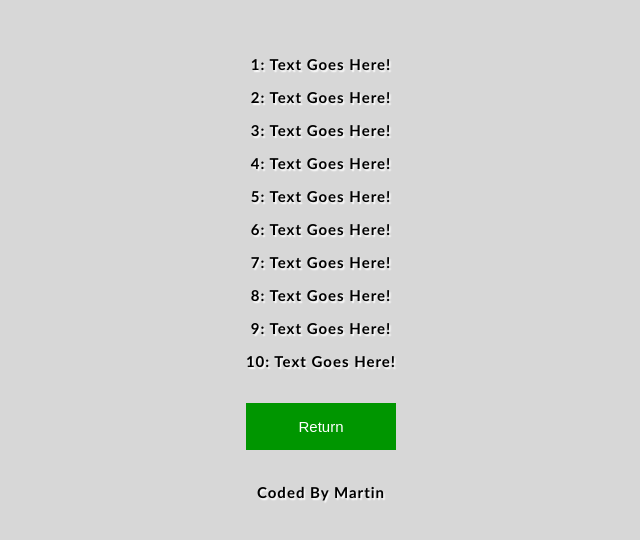
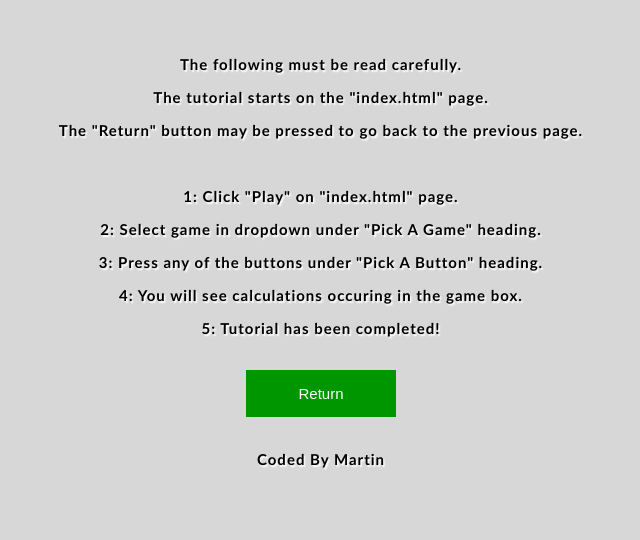
Before and after one commit to Martin-Zurek/PersonalBinaryPuzzleGame, a plain HTML site: page tutorial.html in a window 1280 px wide. Shown: the part 166-706 px from the top of the page, without its empty margins (319-959 px from the left). Drawn offline with Linux system fonts and the light colour scheme.

Commit message:
Add Tutorial
Added the tutorial and did extra formatting, for some reason the "game.html" page isn't working properly so will focus on fixing this.

```diff
--- a/tutorial.html
+++ b/tutorial.html
@@ -56,16 +56,15 @@
     <h1>Binary Puzzle Game</h1>
     <h2>Tutorial Page</h2>
     <br />
-    <h3>1: Text Goes Here!</h3>
-    <h3>2: Text Goes Here!</h3>
-    <h3>3: Text Goes Here!</h3>
-    <h3>4: Text Goes Here!</h3>
-    <h3>5: Text Goes Here!</h3>
-    <h3>6: Text Goes Here!</h3>
-    <h3>7: Text Goes Here!</h3>
-    <h3>8: Text Goes Here!</h3>
-    <h3>9: Text Goes Here!</h3>
-    <h3>10: Text Goes Here!</h3>
+    <h3>The following must be read carefully.</h3>
+    <h3>The tutorial starts on the "index.html" page.</h3>
+    <h3>The "Return" button may be pressed to go back to the previous page.</h3>
+    <br />
+    <h3>1: Click "Play" on "index.html" page.</h3>
+    <h3>2: Select game in dropdown under "Pick A Game" heading.</h3>
+    <h3>3: Press any of the buttons under "Pick A Button" heading.</h3>
+    <h3>4: You will see calculations occuring in the game box.</h3>
+    <h3>5: Tutorial has been completed!</h3>
     <br />
     <button onclick="document.location='index.html'">Return</button>
     <br />
```
Also changed, not shown: game.html (+23 -9 lines), index.html (+0 -1 lines).
